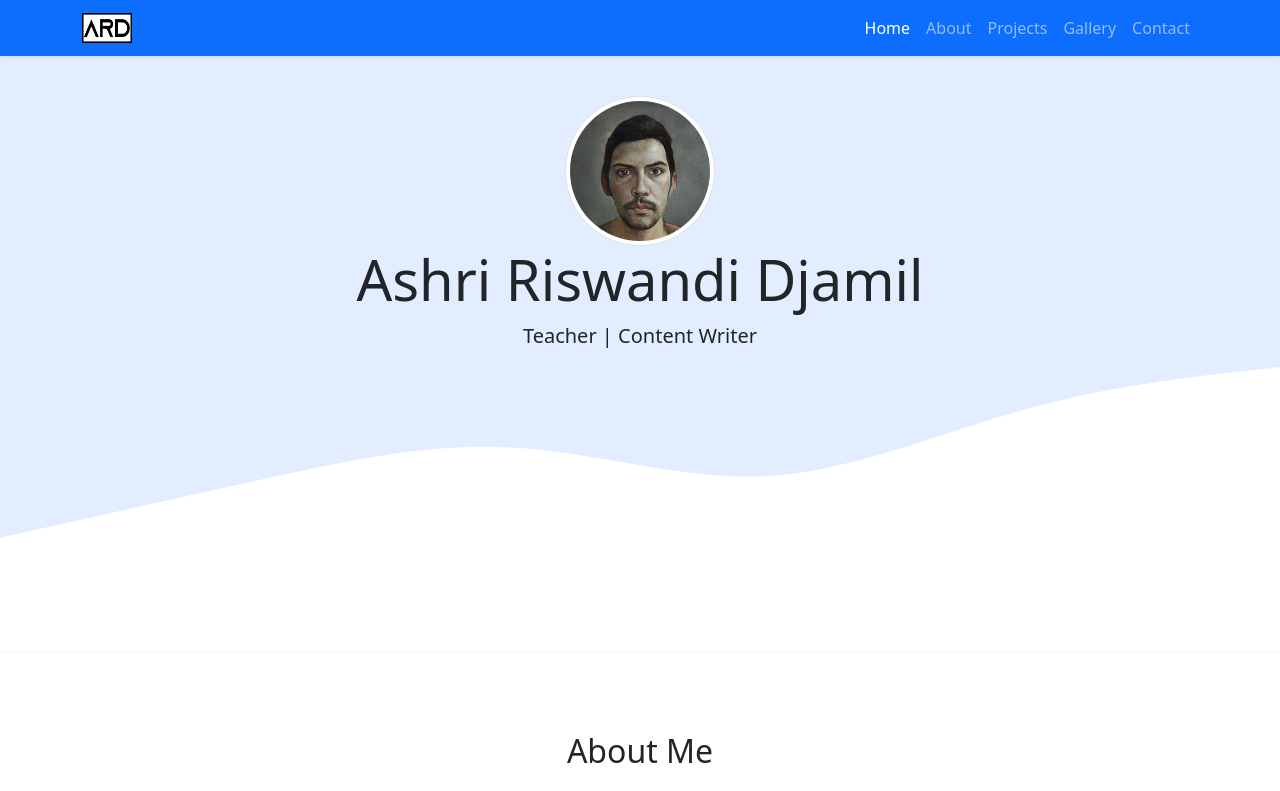
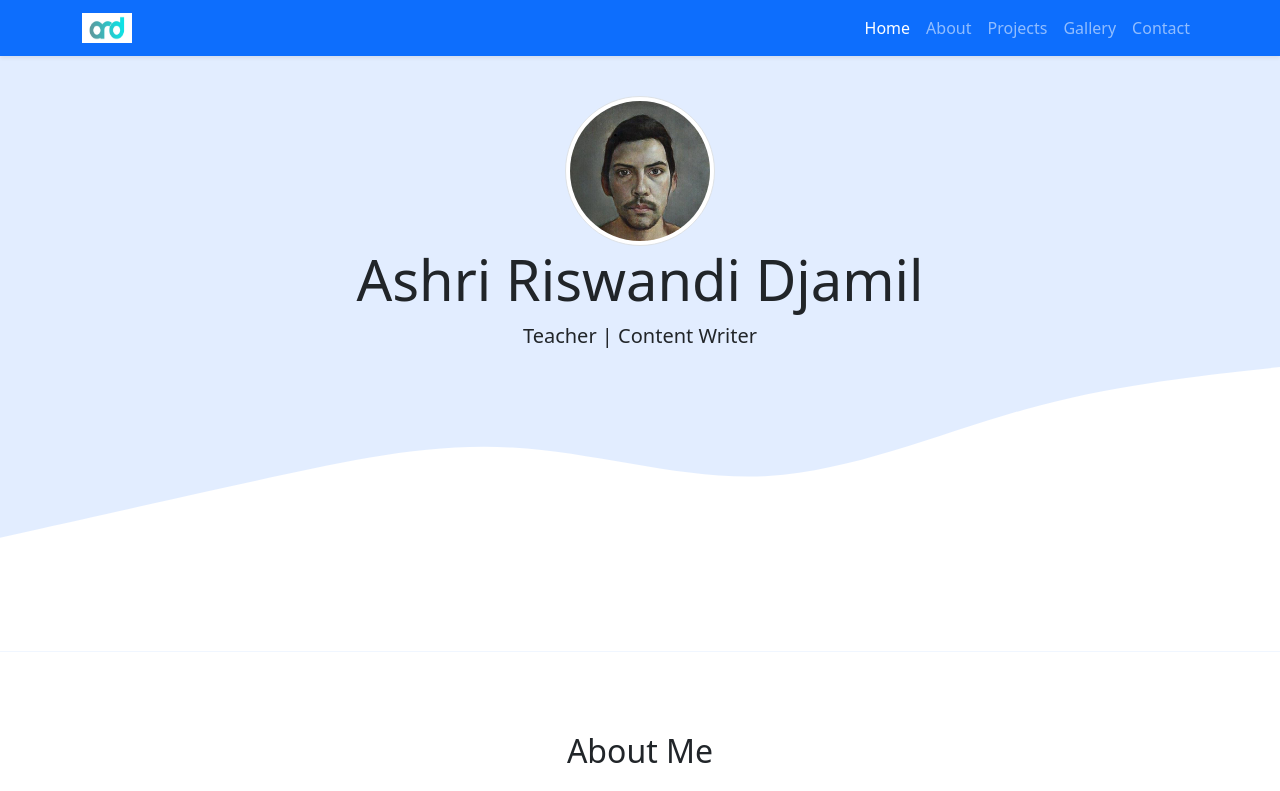
Before and after one commit to ashri83/ashri83.github.io, a plain HTML site: page index.html in a window 1280 px wide. Shown: the top 791 px of the page. Drawn offline with nearby package versions, Linux system fonts and the light colour scheme.

Commit message:
mengubah logo baru

```diff
--- a/index.html
+++ b/index.html
@@ -23,7 +23,7 @@
     <!-- Navbar -->
     <nav class="navbar navbar-expand-lg navbar-dark bg-primary shadow-sm fixed-top">
       <div class="container">
-        <img src="img/LogoPrivat.png" width="50" height="30" href="#Home" />
+        <img src="img/Logo new white.jpeg" width="50" height="30" href="#Home" />
 
         <a class="navbar-brand" href="#"></a>
         <button class="navbar-toggler" type="button" data-bs-toggle="collapse" data-bs-target="#navbarNav" aria-controls="navbarNav" aria-expanded="false" aria-label="Toggle navigation">
```
Also changed, not shown: img/Logo new white.jpeg (added), img/logo new black.jpeg (added).
